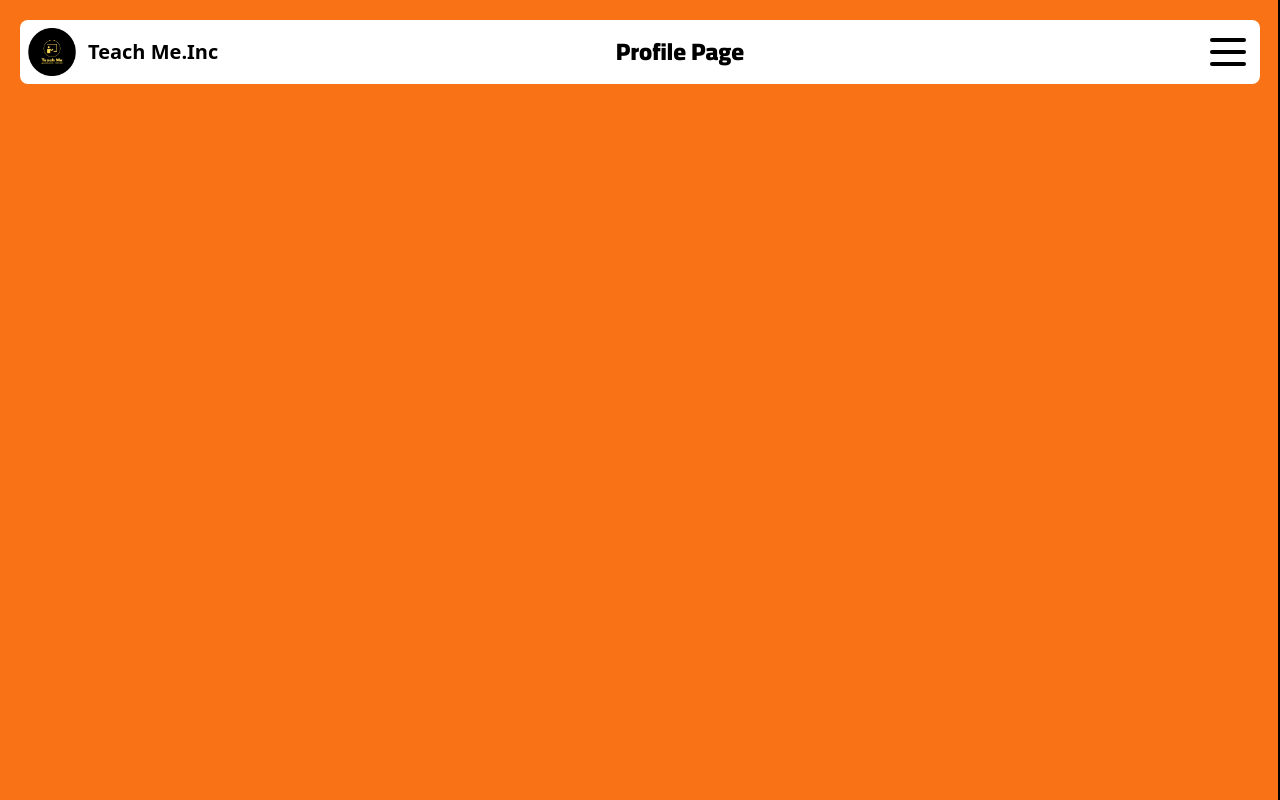
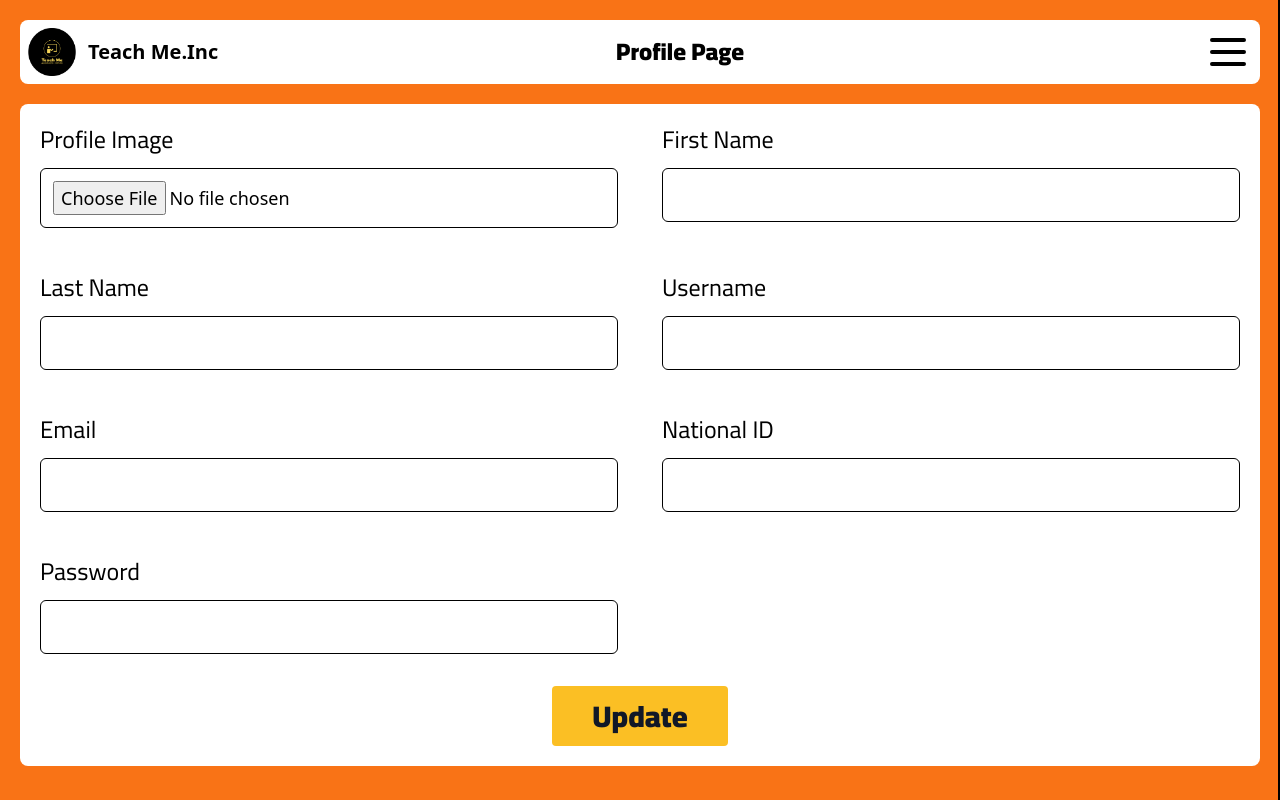
Before and after one commit to ahmed-mohamed-eng/teach-me-desktop, a Next.js app: page /profile in a window 1280 px wide. Built offline with nearby package versions, Linux system fonts and the light colour scheme.

Commit message:
added the profile page

```diff
--- a/app/profile/page.tsx
+++ b/app/profile/page.tsx
@@ -1,11 +1,13 @@
 "use client";
 
 import Header from "@/components/pages/home/Header";
+import ProfileFormComp from "@/components/pages/profile/ProfileFormComp";
 
 const ProfilePage = () => {
   return (
     <main className="w-full bg-orange-500 flex min-h-screen flex-col items-start justify-start p-5 space-y-5">
       <Header title="Profile Page" />
+      <ProfileFormComp />
     </main>
   );
 };
--- /dev/null
+++ b/components/pages/centers/PaginationComp.tsx
@@ -0,0 +1,9 @@
+import React from 'react'
+
+const PaginationComp = () => {
+  return (
+    <div>PaginationComp</div>
+  )
+}
+
+export default PaginationComp;
--- /dev/null
+++ b/components/pages/centers/SearchFilters/OptionsSearch.tsx
@@ -0,0 +1,9 @@
+import React from 'react'
+
+const OptionsSearch = () => {
+  return (
+    <div>OptionsSearch</div>
+  )
+}
+
+export default OptionsSearch;
--- /dev/null
+++ b/components/pages/centers/SearchFilters/TextSearch.tsx
@@ -0,0 +1,9 @@
+import React from 'react'
+
+const TextSearch = () => {
+  return (
+    <div>TextSearch</div>
+  )
+}
+
+export default TextSearch;
--- /dev/null
+++ b/components/pages/centers/SearchFilters/index.tsx
@@ -0,0 +1,13 @@
+import TextSearch from "./TextSearch";
+import OptionsSearch from "./OptionsSearch";
+
+const SearchFilters = () => {
+  return (
+    <section>
+      <TextSearch />
+      <OptionsSearch />
+    </section>
+  );
+};
+
+export default SearchFilters;
--- a/components/pages/home/Header/SideMenu.tsx
+++ b/components/pages/home/Header/SideMenu.tsx
@@ -55,6 +55,14 @@ const SideMenu = () => {
           </button>
         </div>
         <ul className="w-full flex flex-col items-start justify-start space-y-3">
+        <li className="w-full">
+            <Link
+              className="block w-full text-center text-blue-500 font-semibold text-xl"
+              href="/"
+            >
+              Home
+            </Link>
+          </li>
           <li className="w-full">
             <Link
               className="block w-full text-center text-blue-500 font-semibold text-xl"
--- /dev/null
+++ b/components/pages/profile/ProfileFormComp/TextInput.tsx
@@ -0,0 +1,49 @@
+import { HTMLInputTypeAttribute, useRef } from "react";
+
+import { RegisterOptions, UseFormRegister } from "react-hook-form";
+
+import { ErrorMessage } from "@hookform/error-message";
+
+import { AdminInfo } from ".";
+
+export interface TextInputProps {
+  title: string;
+  htmlName: keyof AdminInfo;
+  type?: HTMLInputTypeAttribute;
+  registerFunc: UseFormRegister<AdminInfo>;
+  registerOptions?: RegisterOptions;
+  errors?: any;
+  accept?: string;
+  defaultValue?: string | number;
+  autocomplete?: string;
+}
+
+const TextInput = (props: TextInputProps) => {
+  return (
+    <div className="w-full p-3 flex flex-col items-start justify-start space-y-3">
+      <label htmlFor={props.htmlName} className="text-2xl font-cairo ">
+        {props.title}
+        {props.registerOptions?.required ? (
+          <span className="text-red-600">*</span>
+        ) : null}
+      </label>
+      <input
+        className="w-full border border-black p-3 text-lg rounded-md"
+        type={props.type}
+        accept={props.accept}
+        autoComplete={props.autocomplete}
+        autoCorrect="off"
+        spellCheck="false"
+        defaultValue={props.defaultValue}
+        {...props.registerFunc(props.htmlName, props.registerOptions)}
+      />
+      <ErrorMessage
+        errors={props.errors}
+        name={props.htmlName}
+        render={({ message }) => <p>{message}</p>}
+      />
+    </div>
+  );
+};
+
+export default TextInput;
--- /dev/null
+++ b/components/pages/profile/ProfileFormComp/index.tsx
@@ -0,0 +1,176 @@
+"use client";
+
+import {
+  useForm,
+  SubmitHandler,
+  SubmitErrorHandler,
+  FieldError,
+} from "react-hook-form";
+
+import { useEffect, useState } from "react";
+
+import validator from "validator";
+
+import TextInput from "./TextInput";
+
+import { toast } from "react-toastify";
+
+import { isValidUsername } from "@/utils/validation/username.valid";
+import {
+  filterUpdateAdmin,
+  updateAdmin,
+} from "@/utils/crud/admins/update-admin";
+import { setLocalObject } from "@/utils/local-storage/setLocalObj";
+
+export interface AdminInfo {
+  firstName: string;
+  lastName: string;
+  username: string;
+  email: string;
+  nationalID: number;
+  password: string;
+  image: string | File;
+}
+
+export interface UpdatedAdminInfo extends AdminInfo {
+  [key: string]: any;
+}
+
+const ProfileFormComp = () => {
+  const [admin, setAdmin] = useState<AdminInfo>();
+
+  const {
+    register,
+    handleSubmit,
+    formState: { errors },
+  } = useForm<AdminInfo>();
+
+  useEffect(() => {
+    const token = localStorage.getItem("adminToken");
+    if (token && localStorage && !admin) {
+      const adminInfoStr = localStorage.getItem("adminInfo") || undefined;
+
+      const adminObj = adminInfoStr ? JSON.parse(adminInfoStr) : undefined;
+      setAdmin(adminObj);
+    }
+  }, [admin]);
+
+  const onCreateAdmin: SubmitHandler<Partial<UpdatedAdminInfo>> = async (
+    data
+  ) => {
+    const adminData = await filterUpdateAdmin(data);
+
+    try {
+      const admin = await updateAdmin({
+        ...adminData,
+      });
+      setLocalObject("adminInfo", admin);
+    } catch (error: any) {
+      console.error(error);
+      toast.error(error.message);
+    }
+  };
+
+  const onCreateAdminError: SubmitErrorHandler<FieldError> = (error) => {
+    if (error.message) {
+      toast.error<FieldError>(error.message.message, {
+        autoClose: 200,
+        closeOnClick: true,
+      });
+    }
+  };
+
+  return (
+    <section className="w-full bg-white p-2 pb-5 rounded-lg">
+      <form
+        className="w-full flex flex-col items-center justify-between space-y-5"
+        encType="multipart/form-data"
+        onSubmit={handleSubmit(onCreateAdmin, onCreateAdminError)}
+      >
+        <div className="w-full grid grid-cols-2 gap-5">
+          <TextInput
+            registerFunc={register}
+            htmlName="image"
+            title="Profile Image"
+            accept=".png, .jpg, .jpeg"
+            type="file"
+            errors={errors}
+          />
+          <TextInput
+            registerFunc={register}
+            htmlName="firstName"
+            title="First Name"
+            defaultValue={admin?.firstName}
+            errors={errors}
+            registerOptions={{
+              maxLength: 200,
+            }}
+          />
+          <TextInput
+            registerFunc={register}
+            htmlName="lastName"
+            title="Last Name"
+            defaultValue={admin?.lastName}
+            errors={errors}
+            registerOptions={{
+              maxLength: 200,
+            }}
+          />
+          <TextInput
+            registerFunc={register}
+            htmlName="username"
+            title="Username"
+            type="text"
+            autocomplete="new-password"
+            defaultValue={admin?.username}
+            errors={errors}
+            registerOptions={{
+              maxLength: 200,
+            }}
+          />
+          <TextInput
+            registerFunc={register}
+            htmlName="email"
+            title="Email"
+            type="email"
+            autocomplete="off"
+            defaultValue={admin?.email}
+            errors={errors}
+            registerOptions={{
+              maxLength: 300,
+            }}
+          />
+          <TextInput
+            registerFunc={register}
+            htmlName="nationalID"
+            title="National ID"
+            defaultValue={admin?.nationalID}
+            errors={errors}
+            registerOptions={{
+              maxLength: 14,
+              minLength: 14,
+              valueAsNumber: true,
+            }}
+          />
+          <TextInput
+            registerFunc={register}
+            errors={errors}
+            htmlName="password"
+            title="Password"
+            type="password"
+            autocomplete="new-password"
+            defaultValue={admin?.password}
+          />
+        </div>
+        <button
+          className="rounded bg-amber-400 text-gray-900 px-10 py-3 text-3xl font-cairo font-black"
+          type="submit"
+        >
+          Update
+        </button>
+      </form>
+    </section>
+  );
+};
+
+export default ProfileFormComp;
--- a/utils/api-points.ts
+++ b/utils/api-points.ts
@@ -15,5 +15,8 @@ export const EndPoints = {
     getStat(id: string) {
       return `${BASE_API}/admins/stats/${id}`;
     },
+    update(id: string) {
+      return `${BASE_API}/admins/${id}`;
+    }
   },
 };
--- /dev/null
+++ b/utils/crud/admins/update-admin.ts
@@ -0,0 +1,69 @@
+import axios, { AxiosResponse } from "axios";
+import { toast } from "react-toastify";
+
+import { EndPoints } from "@/utils/api-points";
+import { CreateAdminDto } from "@/utils/dto/admin.dto";
+import { setLocalObject } from "@/utils/local-storage/setLocalObj";
+import {
+  AdminInfo,
+  UpdatedAdminInfo,
+} from "@/components/pages/profile/ProfileFormComp";
+
+export type AdminData = Omit<
+  CreateAdminDto,
+  "creatorAdminID" | "tokens" | "avatarPath" | "adminType"
+> & { image: string | File };
+
+export async function updateAdmin(data: Partial<AdminData>) {
+  const token = localStorage.getItem("adminToken");
+
+  if (!token) {
+    toast.error("No Token Found");
+    return;
+  }
+
+  try {
+    const res = await toast.promise(
+      axios.patch<
+        CreateAdminDto,
+        AxiosResponse<CreateAdminDto>,
+        Partial<AdminData>
+      >(EndPoints.admin.update(token), {
+        email: data.email,
+        name: data.name,
+        password: data.password,
+        firstName: data.firstName,
+        lastName: data.lastName,
+        nationalID: data.nationalID,
+        username: data.username,
+        image: data.image,
+      }),
+      {
+        error: "Can't Update Admin",
+        pending: "Updating Now",
+        success: "Admin Updated Successfully",
+      }
+    );
+
+    setLocalObject("adminInfo", res.data);
+
+    return res.data;
+  } catch (error: any) {
+    console.error(error.response);
+  }
+}
+
+export async function filterUpdateAdmin(data: Partial<UpdatedAdminInfo>) {
+  return Object.keys(data)
+    .filter((k) => {
+      const value = data[k as keyof AdminInfo];
+      if (typeof value === "object") {
+        return Object.keys(value).length > 0;
+      }
+      return !!value;
+    })
+    .reduce((obj, key) => {
+      obj[key as keyof typeof data] = data[key as keyof AdminInfo];
+      return obj;
+    }, {} as Partial<UpdatedAdminInfo>);
+}
```
